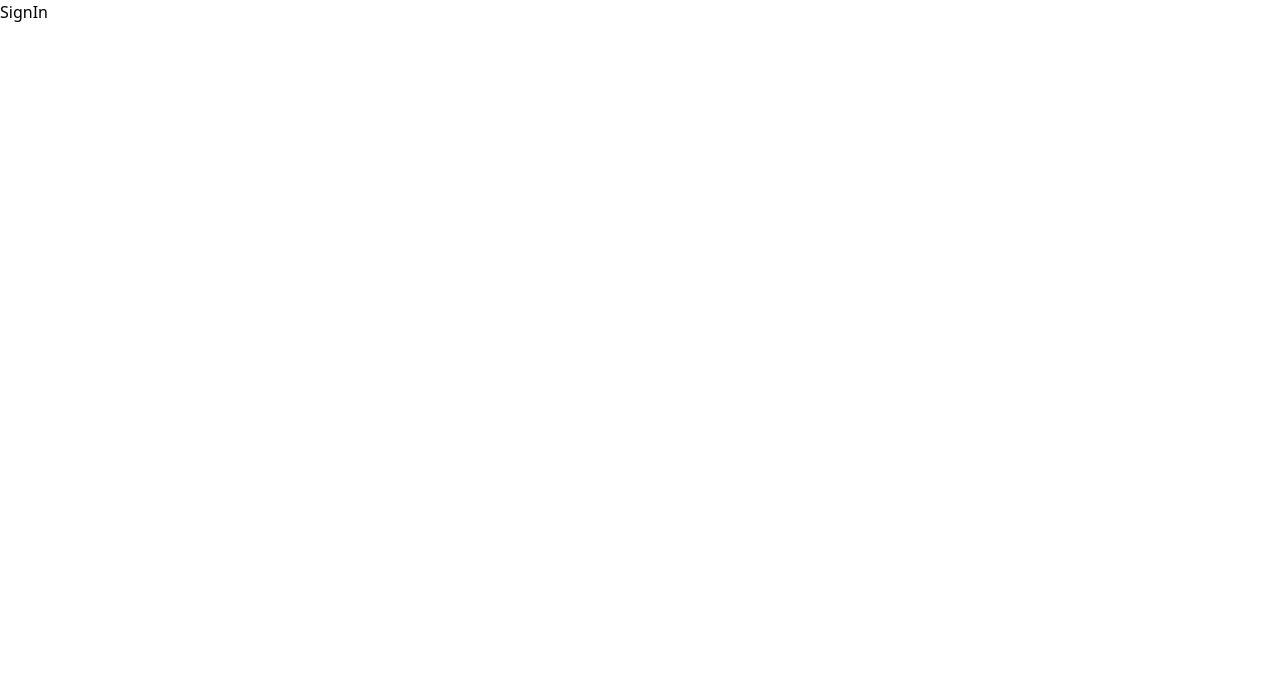
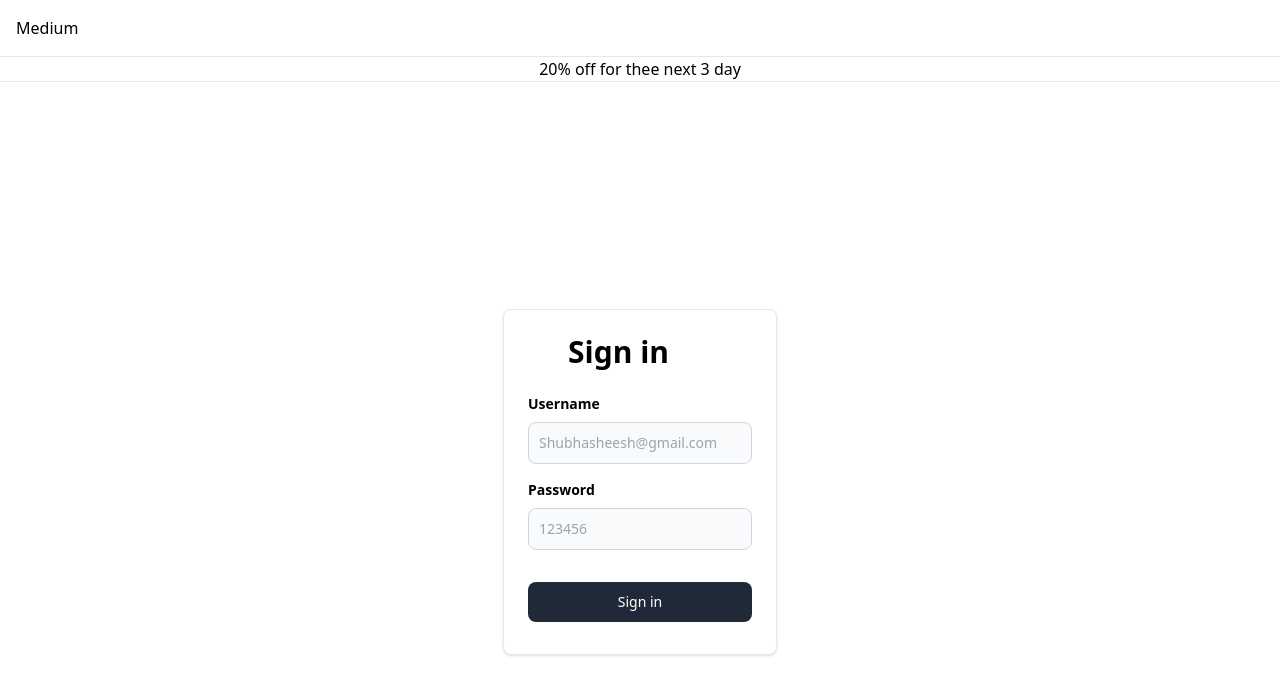
Before and after one commit to Sk-Shubhasheesh/Intro-NextJs, a Next.js app: page /signin in a window 1280 px wide. Shown: the top 694 px of the page. Built offline with nearby package versions, Linux system fonts and the light colour scheme.

Commit message:
UnderStanding the Layout

```diff
--- a/app/layout.tsx
+++ b/app/layout.tsx
@@ -1,6 +1,6 @@
 import type { Metadata } from "next";
 import localFont from "next/font/local";
-import "./globals.css";
+import "./globals.css";  // import styles
 
 const geistSans = localFont({
   src: "./fonts/GeistVF.woff",
@@ -13,6 +13,7 @@
   weight: "100 900",
 });
 
+//metadata of the page
 export const metadata: Metadata = {
   title: "Create Next App",
   description: "Generated by create next app",
@@ -25,9 +26,14 @@
 }>) {
   return (
     <html lang="en">
+      {/*  Adding font globally */}
       <body
         className={`${geistSans.variable} ${geistMono.variable} antialiased`}
       >
+        <div className="p-4 border-b">
+           Medium
+        </div>
+          {/*  The page handler component */}
         {children}
       </body>
     </html>
--- /dev/null
+++ b/app/signin/layout.tsx
@@ -0,0 +1,15 @@
+// Layouts in sub routes  - if you want to show the all the pageses the same banner that start with /sigin route we add these things in layout
+
+import React from "react"
+
+export default function({children}:{
+    children: React.ReactNode
+}){
+  return <div>
+    <div className="border-b text-center">
+         20% off for thee next 3 day
+    </div>
+    {children}
+  </div>
+
+}
--- a/app/signin/page.tsx
+++ b/app/signin/page.tsx
@@ -1,8 +1,33 @@
 export default function Signin() {
-    return (
-      <div>
-       SignIn
+  return <div className="h-screen flex justify-center flex-col">
+      <div className="flex justify-center">
+      <a href="#" className="block max-w-sm p-6 bg-white border border-gray-200 rounded-lg shadow hover:bg-gray-100 ">
+              <div>
+                  <div className="px-10">
+                      <div className="text-3xl font-extrabold">
+                          Sign in
+                      </div>
+                  </div>
+                  <div className="pt-2">
+                      <LabelledInput label="Username" placeholder="Shubhasheesh@gmail.com" />
+                      <LabelledInput label="Password" type={"password"} placeholder="123456" />
+                      <button type="button" className="mt-8 w-full text-white bg-gray-800 focus:ring-4 focus:ring-gray-300 font-medium rounded-lg text-sm px-5 py-2.5 me-2 mb-2">Sign in</button>
+                  </div>
+              </div>
+          </a>
       </div>
+  </div>
+}
 
-    );
-  }
+interface LabelledInputType {
+  label: string;
+  placeholder: string;
+  type?: string;
+}
+
+function LabelledInput({ label, placeholder, type }: LabelledInputType) {
+  return <div>
+      <label className="block mb-2 text-sm text-black font-semibold pt-4">{label}</label>
+      <input type={type || "text"} id="first_name" className="bg-gray-50 border border-gray-300 text-gray-900 text-sm rounded-lg focus:ring-blue-500 focus:border-blue-500 block w-full p-2.5" placeholder={placeholder} required />
+  </div>
+}
```
